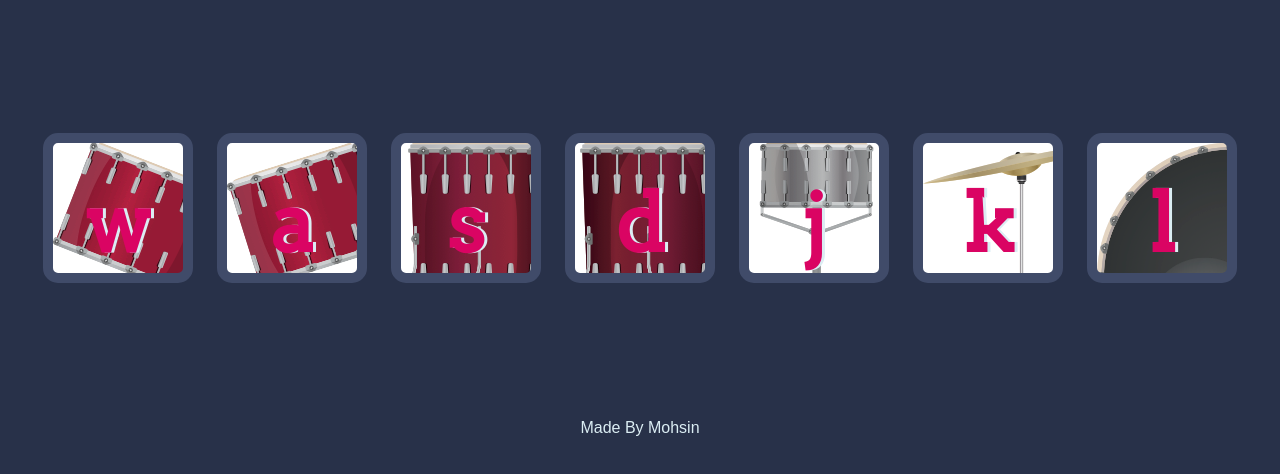
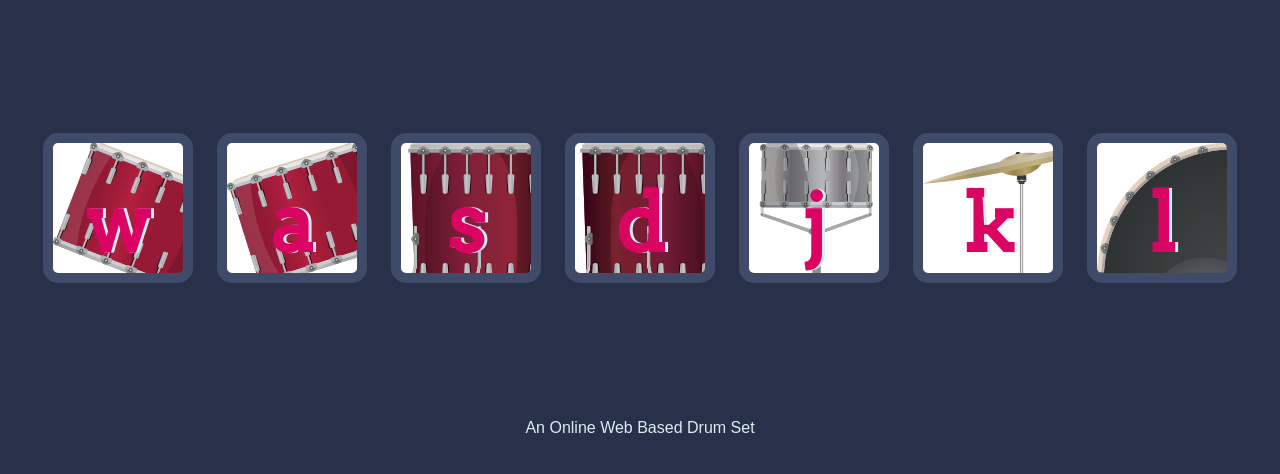
Before and after one commit to mohsin0202/Drum_kit, a plain HTML site: page index.html in a window 1280 px wide. Shown: the part 156-630 px from the top of the page. Drawn offline with Linux system fonts and the light colour scheme.

Commit message:
Update index.html

```diff
--- a/index.html
+++ b/index.html
@@ -24,7 +24,7 @@
 <script src="index.js" charset="utf-8"></script>
 
 <footer>
-  Made By Mohsin
+  An Online Web Based Drum Set
 </footer>
 </body>
 </html>
```
